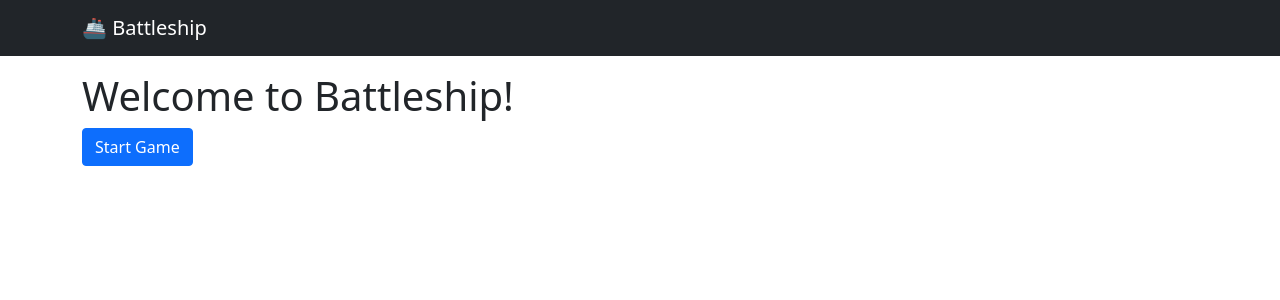
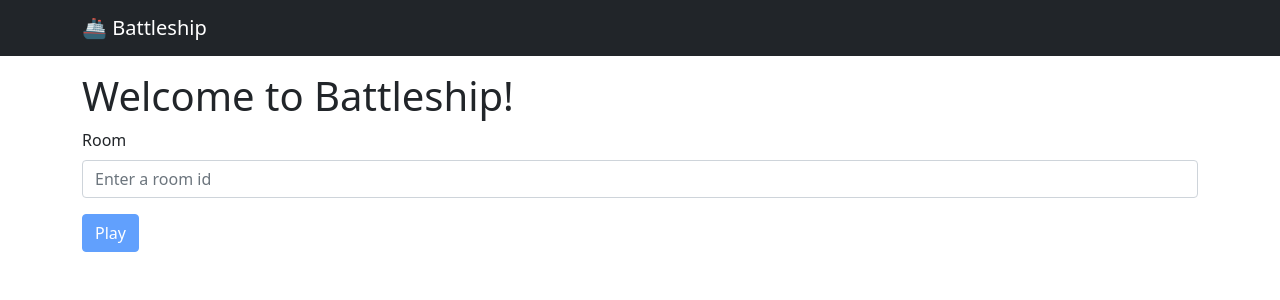
Before and after one commit to paulinakiendys/battleship-client, a React (Create React App) app: page / in a window 1280 px wide. Shown: the top 300 px of the page. Built offline with nearby package versions, Linux system fonts and the light colour scheme; no server answers.

Commit message:
Created login page

```diff
--- a/src/App.jsx
+++ b/src/App.jsx
@@ -2,7 +2,7 @@ import { Routes, Route } from 'react-router-dom'
 import Navigation from './components/Navigation'
 import NotFound from './pages/NotFound'
 import './assets/scss/App.scss'
-import HomePage from './pages/HomePage'
+import Login from './pages/Login'
 import Container from 'react-bootstrap/Container'
 
 const App = () => {
@@ -12,7 +12,7 @@ const App = () => {
 
 			<Container className="py-3">
 				<Routes>
-					<Route path="/" element={<HomePage />} />
+					<Route path="/" element={<Login />} />
 					<Route path="*" element={<NotFound />} />
 				</Routes>
 			</Container>
--- a/src/pages/HomePage.jsx
+++ /dev/null
@@ -1,23 +0,0 @@
-import { useGameContext } from "../contexts/GameContextProvider"
-import { Button } from 'react-bootstrap'
-
-const HomePage = () => {
-	const { socket } = useGameContext()
-
-	// Listen for room number
-	socket.on('room:number', roomNumber => {
-		console.log(`I am in room number ${roomNumber}`)
-	})
-
-	const handleStartGameClick = () => {
-		// Add code here
-	}
-	return (
-		<>
-			<h1>Welcome to Battleship!</h1>
-			<Button onClick={handleStartGameClick}>Start Game</Button>
-		</>
-	)
-}
-
-export default HomePage
--- /dev/null
+++ b/src/pages/Login.jsx
@@ -0,0 +1,38 @@
+import { useState } from 'react'
+import { useNavigate } from 'react-router-dom'
+import { Form, Button } from 'react-bootstrap'
+
+const Login = () => {
+	const [room_id, setRoom_id] = useState('')
+	const navigate = useNavigate()
+
+	const handleSubmit = e => {
+		e.preventDefault()
+
+		// redirect to game room
+		navigate(`/rooms/${room_id}`)
+	}
+
+	return (
+		<>
+			<h1>Welcome to Battleship!</h1>
+			<div id="login">
+				<Form onSubmit={handleSubmit}>
+					<Form.Group className="mb-3" controlId="room_id">
+						<Form.Label>Room</Form.Label>
+						<Form.Control
+							onChange={e => setRoom_id(e.target.value)}
+							placeholder="Enter a room id"
+							required
+							type="text"
+							value={room_id}
+						/>
+					</Form.Group>
+					<Button variant="primary" type="submit" disabled={!room_id}>Play</Button>
+				</Form>
+			</div>
+		</>
+	)
+}
+
+export default Login
```
